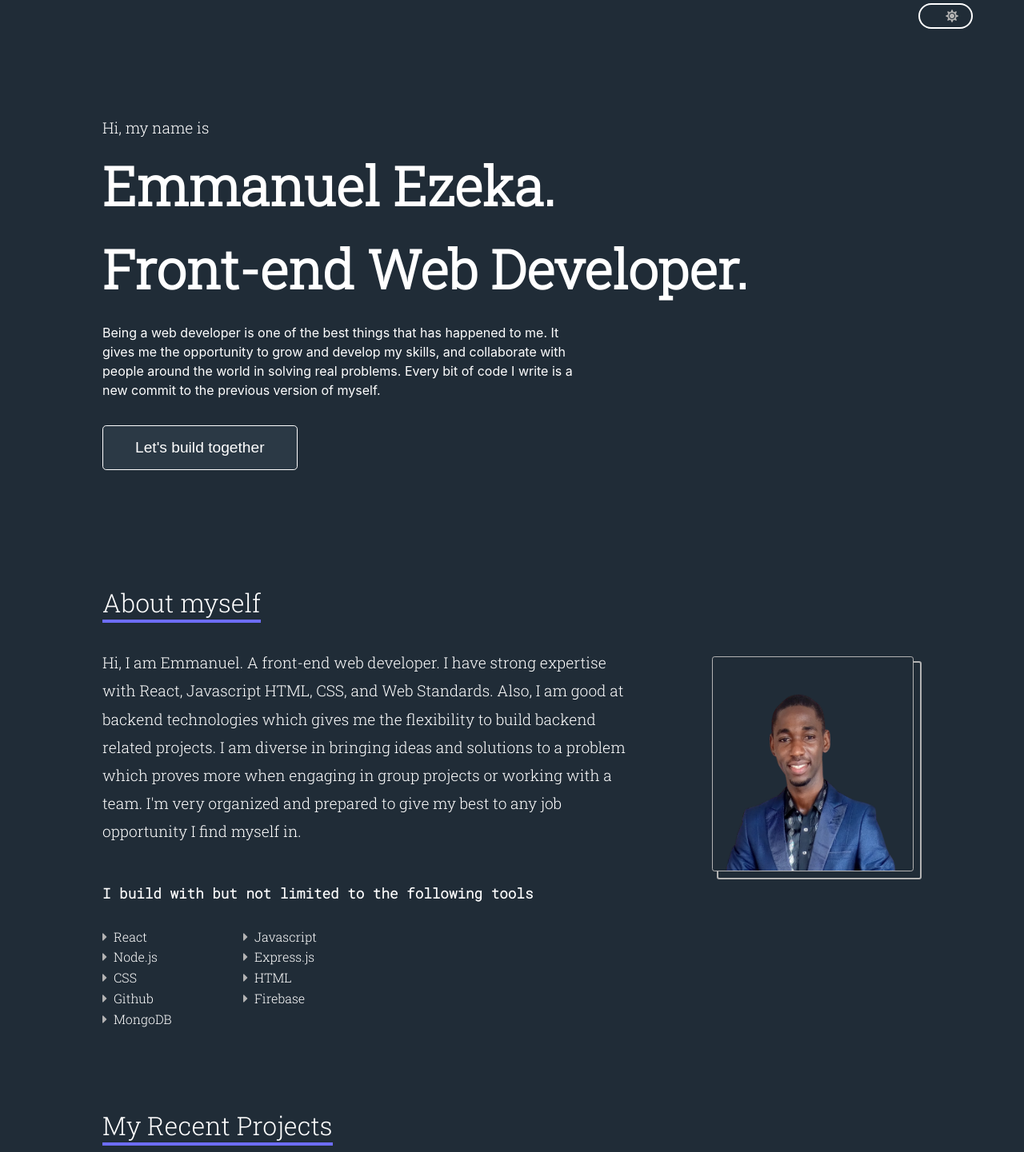
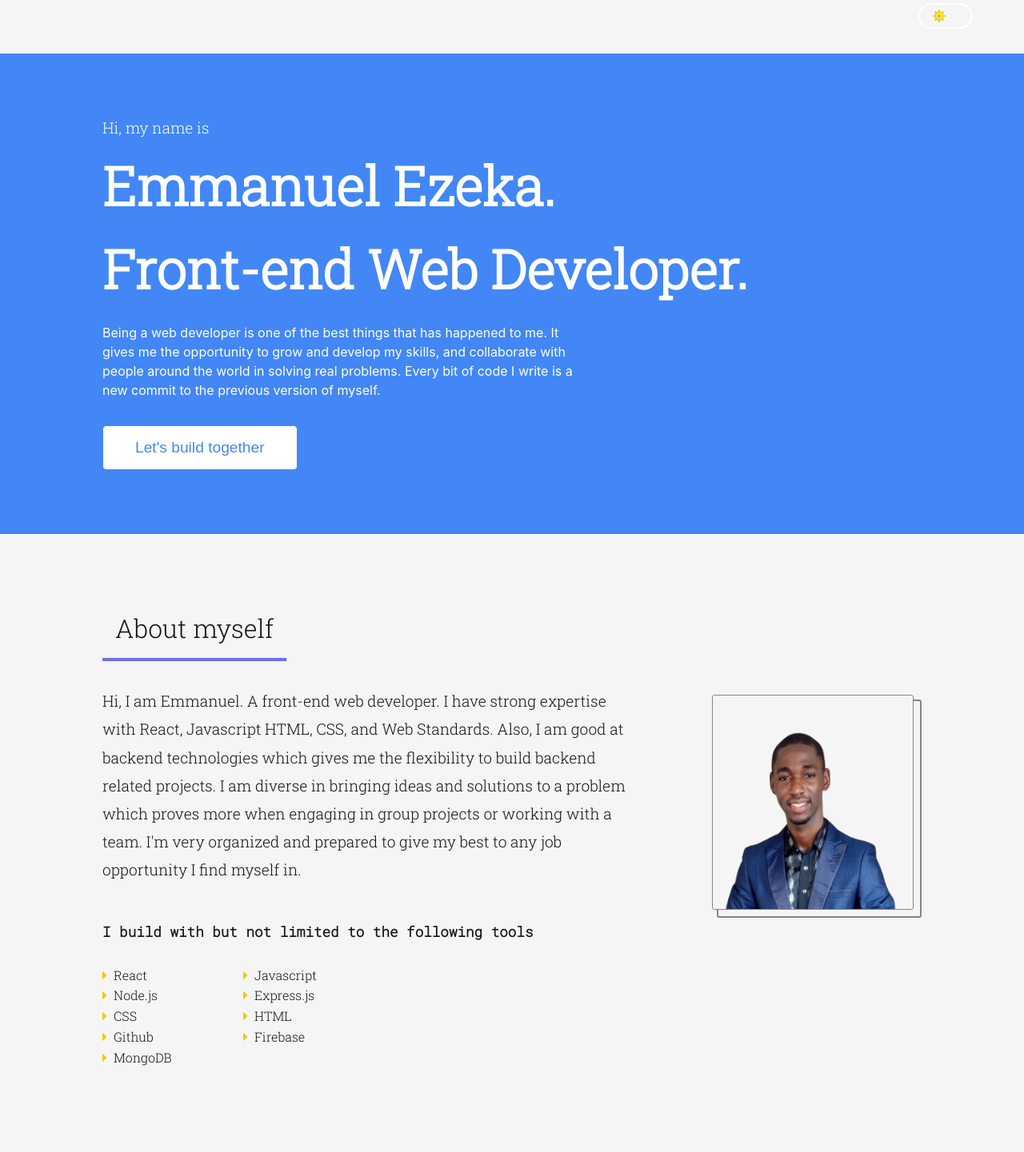
Before and after one commit to EECvision/porfolio-website, a React (Create React App) app: page / in a window 1280 px wide. Shown: the top 1441 px of the page at 80% size. Built offline with nearby package versions, Linux system fonts and the light colour scheme.

Commit message:
implement dark mode persistence

```diff
--- a/src/App.js
+++ b/src/App.js
@@ -2,6 +2,12 @@ import styles from './App.module.css';
 import HomePage from './pages/homepage/homepage.component';
 
 function App(){
+
+  if (!(window.sessionStorage.setMode === "false")) {
+    window.sessionStorage.setItem("mode", "true")
+  }
+  window.sessionStorage.setMode = "false";
+
   return (
     <div className={styles.AppContainer}>
       <HomePage/>
--- a/src/components/about/about.module.css
+++ b/src/components/about/about.module.css
@@ -5,7 +5,7 @@
   flex-direction: column;
   align-items: center;
   justify-content: flex-start;
-  margin-top: 4rem;
+  margin-top: 5rem;
 }
 
 .aboutHeader {
@@ -18,6 +18,7 @@
 .aboutHeader > div {
   width: auto;
   display: inline-block;
+  padding: 1rem;
 }
 
 .aboutSection {
--- a/src/components/contact/contact.module.css
+++ b/src/components/contact/contact.module.css
@@ -1,7 +1,7 @@
 .contactContainer {
   width: 100%;
   max-width: 1024px;
-  margin-top: 6rem;
+  margin-top: 5rem;
   display: flex;
   flex-direction: column;
   align-items: center;
@@ -19,6 +19,7 @@
 .header > div {
   display: inline-block;
   width: auto;
+  padding: 1rem;
 }
 
 .mainText {
--- a/src/components/header/header.component.jsx
+++ b/src/components/header/header.component.jsx
@@ -31,6 +31,11 @@ const Header = () => {
   })
 
   const handleMode = () => {
+    if(window.sessionStorage.mode === "false"){
+      window.sessionStorage.setItem("mode", "true")
+    }else {
+      window.sessionStorage.setItem("mode", "false")
+    }
     dispatch(toggleMode())
   }
 
@@ -70,7 +75,7 @@ const Header = () => {
           </div>
         </div>
         <div style={{ background: backgroundColor, color: modeColor, border: `0.13rem solid ${bannerColor}` }} onClick={() => handleMode()} className={styles.darkMode}>
-          <i style={{ marginRight: `${!mode ? '-1rem' : '1rem'}` }} className="fas fa-sun"></i>
+          <i style={{ marginRight: `${mode === "false" ? '-1rem' : '1rem'}` }} className="fas fa-sun"></i>
         </div>
         <div
           style={{ color: textColor, border: `0.1rem solid ${textColor}` }}
--- a/src/components/projects/projects.module.css
+++ b/src/components/projects/projects.module.css
@@ -5,7 +5,7 @@
 .projectsWrapper {
   width: 100%;
   max-width: 1024px;
-  margin-top: 6rem;
+  margin-top: 5rem;
   display: flex;
   flex-direction: column;
   align-items: center;
@@ -33,6 +33,7 @@
 .projectHeader > div {
   display: inline-block;
   width: auto;
+  padding: 1rem;
 }
 
 @media (max-width: 1024px){
--- a/src/states/theme/theme.context.js
+++ b/src/states/theme/theme.context.js
@@ -35,19 +35,17 @@ const ThemeContextProvider = ({ children }) => {
   let headerBorder = '';
   let projectBorder = '';
 
-  if (mode) {
+  if (mode !== "false") {
     modeColor = lightmodeMode;
     backgroundColor = lightmodeBackground;
     elementColor = lightmodeElement;
     textColor = lightmodeText;
     inputColor = lightmodeInput;
-
     buttonColor = lightmodeBanner;
     buttonColorInverse = darkmodeText;
     buttonBackground = darkmodeText;
     buttonBackgroundInverse = lightmodeBanner;
     buttonBorder = lightmodeBanner;
-
     bannerBackground = lightmodeBanner;
     bannerColor = darkmodeText;
     headerBorder = lightmodeHeader;
--- a/src/states/theme/theme.reducer.js
+++ b/src/states/theme/theme.reducer.js
@@ -1,7 +1,7 @@
 import themeActionTypes from './theme.types';
 
 export const INITIAL_STATE = {
-  mode: false
+  mode: window.sessionStorage.mode
 }
 
 export const themeReducer = (state = INITIAL_STATE, action)=>{
@@ -9,7 +9,7 @@ export const themeReducer = (state = INITIAL_STATE, action)=>{
     case themeActionTypes.TOGGLE_MODE:
       return{
         ...state,
-        mode: !state.mode
+        mode: window.sessionStorage.mode
       }
     default:
       return state;
--- /dev/null
+++ b/src/states/theme/theme.utils.js
@@ -0,0 +1,7 @@
+export const getMode = () => {
+  if(window.sessionStorage.mode === "false"){
+    window.sessionStorage.setItem("mode", "true")
+  }else {
+    window.sessionStorage.setItem("mode", "false")
+  }
+}
```
